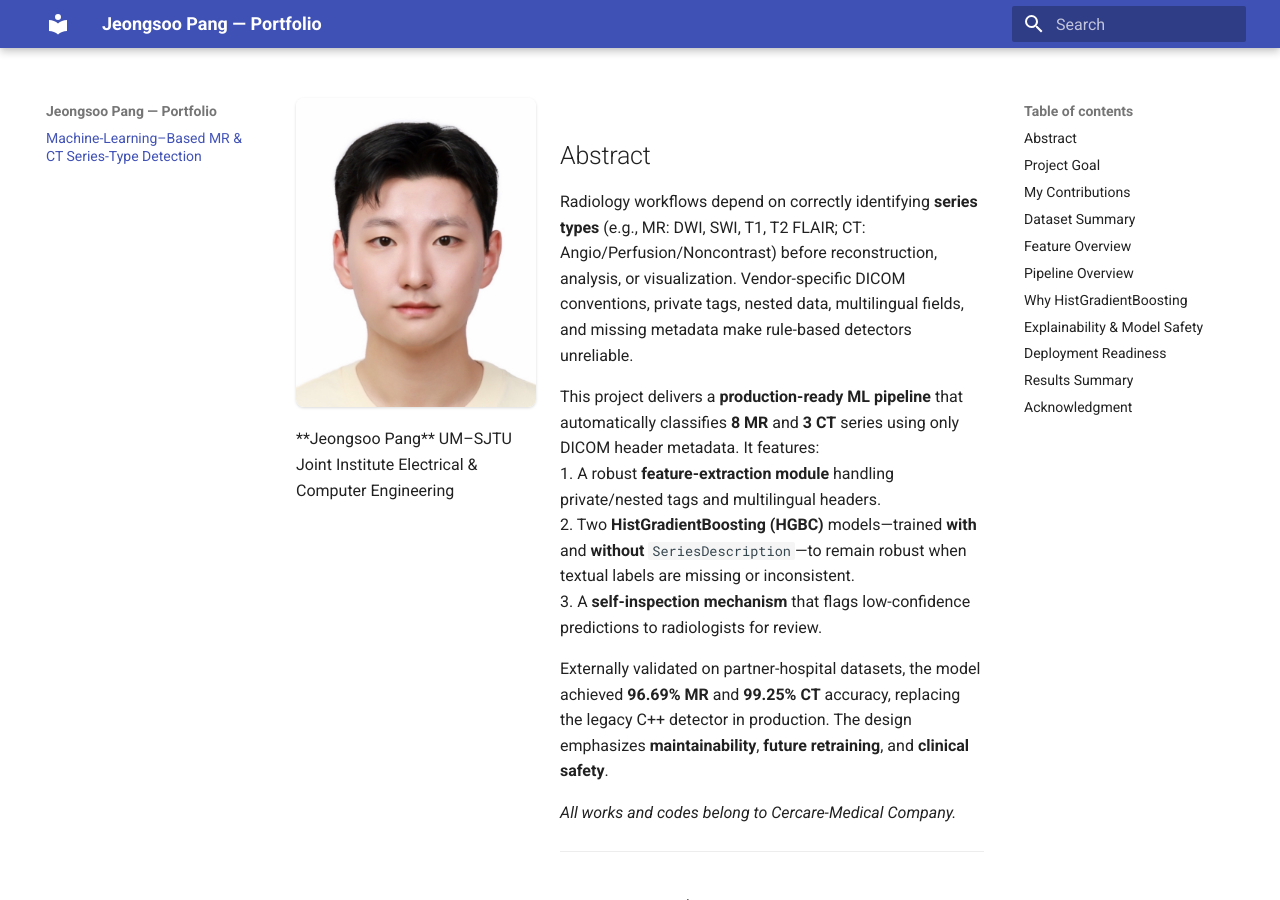
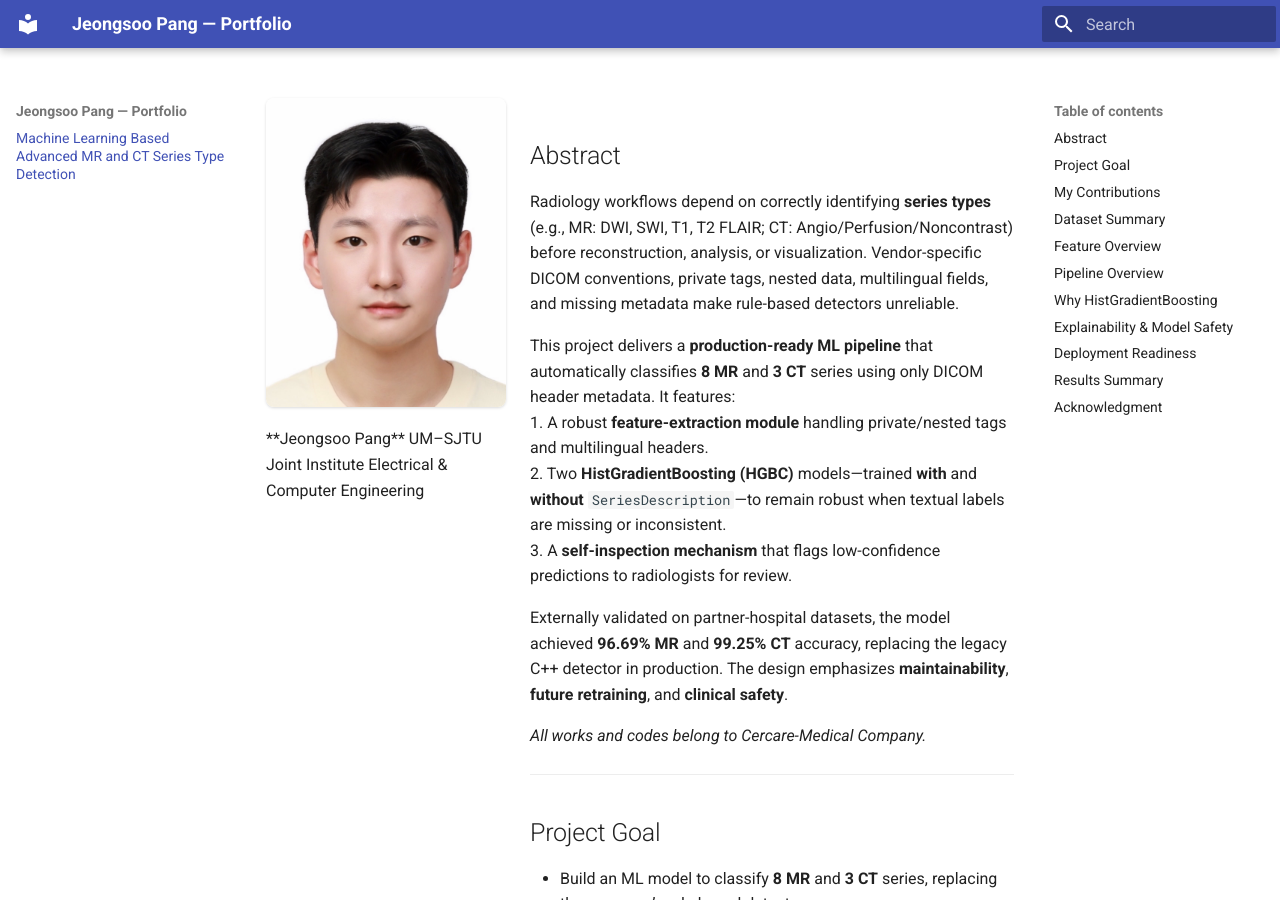
Before and after one commit to Jeongsoo-dev/ML_based_MR_CT_SeriesType_Detection, an MkDocs documentation site: the page built from docs/index.md, in a window 1280 px wide and 900 px high. Built offline with MkDocs 1.6.1 and Material for MkDocs 9.7.7, drawn with Linux system fonts in a browser that asks for light colours.

Commit message:
Update mkdocs.yml

```diff
--- a/mkdocs.yml
+++ b/mkdocs.yml
@@ -1,13 +1,12 @@
 site_name: Jeongsoo Pang — Portfolio
 theme:
   name: material
-  features:
-    - navigation.instant
-
 markdown_extensions:
   - tables
   - attr_list
   - md_in_html
+nav:
+  - "Machine Learning Based Advanced MR and CT Series Type Detection": index.md
 
-nav:
-  - "Machine-Learning–Based MR & CT Series-Type Detection": index.md
+extra_css:
+  - stylesheets/extra.css
```
